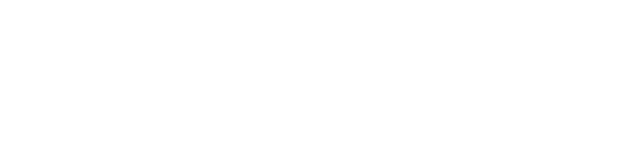
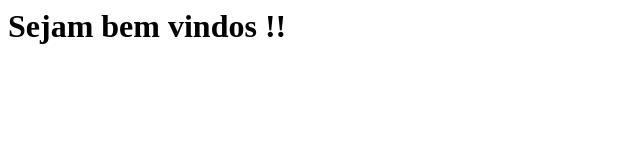
Before and after one commit to Geang21/git_estudo, a plain HTML site: page index/index.html in a window 1280 px wide. Shown: the whole page, without its empty margins (0-640 px from the left). Drawn offline with Linux system fonts and the light colour scheme.

Commit message:
#criando o body do projeto#

```diff
--- a/index/index.html
+++ b/index/index.html
@@ -1,3 +1,11 @@
 <html lang="utf-9">
 <title> home</title>
+<body>
+
+<h1>
+    Sejam bem vindos !!
+</h1>
+
+
+</body>
 </html>
```
